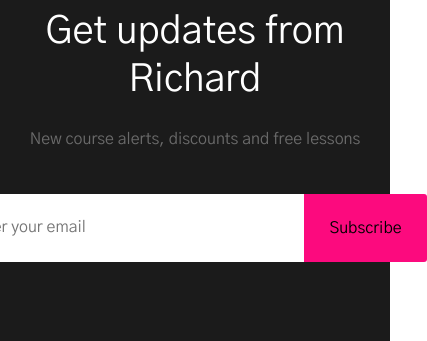
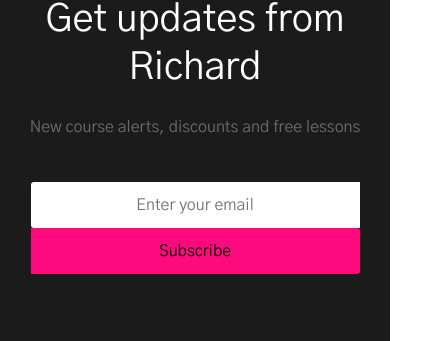
Before and after one commit to talashov/richard, a plain HTML site: page index.html in a window 390 px wide. Shown: the part 7347-7688 px from the top of the page, 427 px wide, since content can reach past the window. Drawn offline with nearby package versions, Linux system fonts and the light colour scheme.

Commit message:
Add files via upload

```diff
--- a/css/style.css
+++ b/css/style.css
@@ -754,6 +754,14 @@ ul {
     flex-direction: column;
     gap: 0;
   }
+  .get-form {
+    flex-direction: column;
+  }
+  .get-updates__btn,
+  .get-updates__input {
+    padding: 10px 0px 10px 0px;
+    text-align: center;
+  }
 }
 @media (max-width: 349px) {
   .advantages {
```
